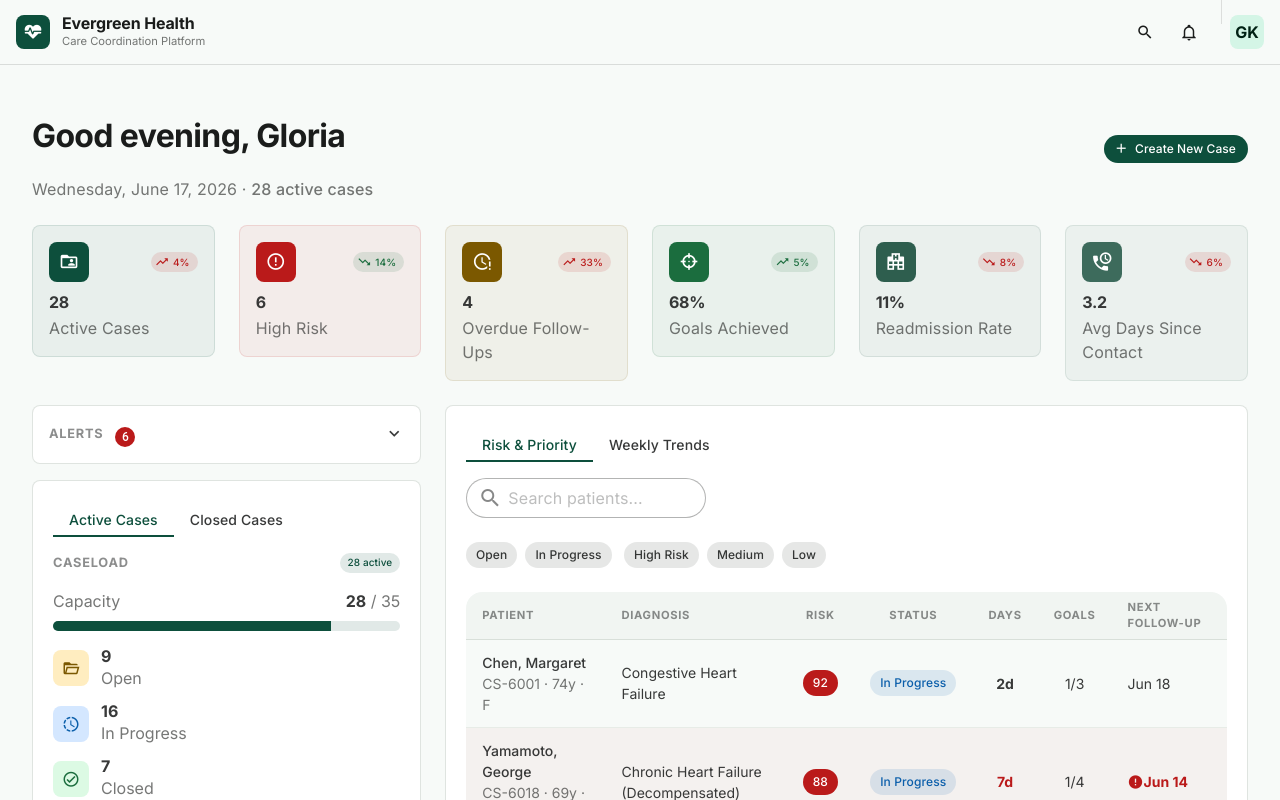
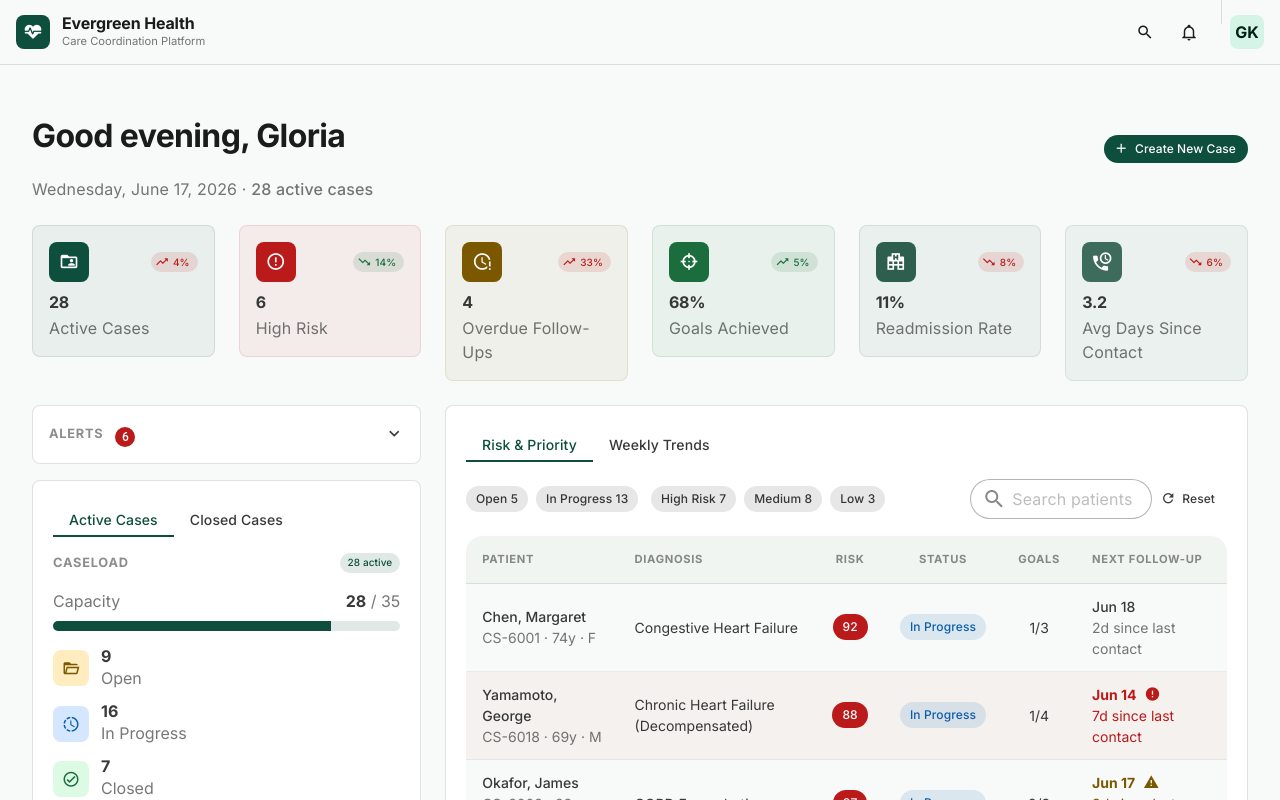
Before and after one commit to glo-kim/my-capstone-dashboard, a Vue app: page / in a window 1280 px wide. Shown: the top 800 px of the page. Built offline with nearby package versions, Linux system fonts and the light colour scheme.

Commit message:
Clean up alerts component to RiskPriorityPanel in HomeView for improved alert management. Combine days and next follow up columns to group metadata to improve scanability.

```diff
--- a/src/components/RiskPriorityPanel.vue
+++ b/src/components/RiskPriorityPanel.vue
@@ -7,7 +7,27 @@
 
     <v-tabs-window v-model="activeTab">
       <v-tabs-window-item value="patients">
-        <div class="d-flex align-center justify-space-between mb-4">
+    <div class="d-flex flex-wrap align-center gap-2 mb-4">
+      <v-chip-group v-model="statusFilter" multiple selected-class="text-primary">
+        <v-chip filter variant="tonal" value="open" size="small">Open {{ countByStatus('open') }}</v-chip>
+        <v-chip filter variant="tonal" value="in-progress" size="small">In Progress {{ countByStatus('in-progress') }}</v-chip>
+      </v-chip-group>
+      <v-chip-group v-model="riskFilter" multiple selected-class="text-primary" class="ml-1">
+        <v-chip filter variant="tonal" color="error" value="high" size="small">High Risk {{ countByRisk('high') }}</v-chip>
+        <v-chip filter variant="tonal" color="warning" value="medium" size="small">Medium {{ countByRisk('medium') }}</v-chip>
+        <v-chip filter variant="tonal" color="success" value="low" size="small">Low {{ countByRisk('low') }}</v-chip>
+      </v-chip-group>
+      <v-chip
+        filter
+        variant="tonal"
+        color="error"
+        size="small"
+        :model-value="alertFilter"
+        @click="alertFilter = !alertFilter"
+      >
+        Alerts {{ countAlerts() }}
+      </v-chip>
+      <v-spacer />
       <v-text-field
         v-model="search"
         density="compact"
@@ -19,18 +39,14 @@
         variant="outlined"
         rounded="pill"
       />
-        </div>
-
-    <div class="d-flex flex-wrap align-center gap-2 mb-4">
-      <v-chip-group v-model="statusFilter" multiple selected-class="text-primary">
-        <v-chip filter variant="tonal" value="open" size="small">Open</v-chip>
-        <v-chip filter variant="tonal" value="in-progress" size="small">In Progress</v-chip>
-      </v-chip-group>
-      <v-chip-group v-model="riskFilter" multiple selected-class="text-primary" class="ml-1">
-        <v-chip filter variant="tonal" color="error" value="high" size="small">High Risk</v-chip>
-        <v-chip filter variant="tonal" color="warning" value="medium" size="small">Medium</v-chip>
-        <v-chip filter variant="tonal" color="success" value="low" size="small">Low</v-chip>
-      </v-chip-group>
+      <v-btn
+        variant="text"
+        size="small"
+        prepend-icon="mdi-refresh"
+        @click="resetFilters"
+      >
+        Reset
+      </v-btn>
     </div>
 
     <v-table density="comfortable" hover class="risk-table">
@@ -40,7 +56,6 @@
           <th class="text-left">Diagnosis</th>
           <th class="text-center">Risk</th>
           <th class="text-center">Status</th>
-          <th class="text-center">Days</th>
           <th class="text-center">Goals</th>
           <th class="text-left">Next Follow-Up</th>
         </tr>
@@ -88,32 +103,47 @@
             </v-chip>
           </td>
           <td class="text-center">
-            <span
-              class="font-weight-bold"
-              :class="item.case.daysSinceLastContact >= 5 ? 'text-error' : item.case.daysSinceLastContact >= 3 ? 'text-warning' : ''"
-            >
-              {{ item.case.daysSinceLastContact }}d
-            </span>
-          </td>
-          <td class="text-center">
             <span class="text-body-2">
               {{ item.case.goalsAchieved }}/{{ item.case.totalGoals }}
             </span>
           </td>
           <td>
-            <div class="d-flex align-center gap-1">
+            <div>
+              <div class="d-flex align-center">
+                <span
+                  class="text-body-2 font-weight-medium"
+                  :class="item.case.followUpOverdue ? 'text-error font-weight-bold' : (!hasInfoAlert(item.patient.id) && item.case.daysSinceLastContact >= 3) ? 'text-warning font-weight-bold' : ''"
+                >
+                  {{ formatDate(item.case.nextFollowUpDate) }}
+                </span>
                 <v-icon
                   v-if="item.case.followUpOverdue"
                   icon="mdi-alert-circle"
                   color="error"
                   size="16"
+                  class="ml-2"
                 />
-              <span
-                class="text-body-2"
-                :class="{ 'text-error font-weight-bold': item.case.followUpOverdue }"
+                <v-icon
+                  v-if="!item.case.followUpOverdue && item.case.daysSinceLastContact >= 3 && !hasInfoAlert(item.patient.id)"
+                  icon="mdi-alert"
+                  color="warning"
+                  size="16"
+                  class="ml-2"
+                />
+                <v-icon
+                  v-if="!item.case.followUpOverdue && hasInfoAlert(item.patient.id)"
+                  icon="mdi-information"
+                  color="info"
+                  size="16"
+                  class="ml-2"
+                />
+              </div>
+              <div
+                class="text-caption"
+                :class="item.case.daysSinceLastContact >= 5 ? 'text-error' : item.case.daysSinceLastContact >= 3 ? 'text-warning' : 'text-medium-emphasis'"
               >
-                {{ formatDate(item.case.nextFollowUpDate) }}
-              </span>
+                {{ item.case.daysSinceLastContact }}d since last contact
+              </div>
             </div>
           </td>
         </tr>
@@ -188,6 +218,7 @@ const props = defineProps<{
   cases: Case[]
   patients: Patient[]
   activities: Activity[]
+  alerts?: { id: string; type: string; patientId: string; message: string }[]
   trend?: any
 }>()
 
@@ -201,6 +232,31 @@ const search = ref('')
 const statusFilter = ref<string[]>([])
 const riskFilter = ref<string[]>([])
 const selectedCase = ref<CaseWithPatient | null>(null)
+const alertFilter = ref(false)
+
+function resetFilters() {
+  search.value = ''
+  statusFilter.value = []
+  riskFilter.value = []
+  alertFilter.value = false
+  selectedCase.value = null
+}
+
+function countByStatus(status: string) {
+  return casePatientPairs.value.filter(item => item.case.status === status).length
+}
+
+function countByRisk(level: string) {
+  return casePatientPairs.value.filter(item => item.patient.riskLevel === level).length
+}
+
+function countAlerts() {
+  return casePatientPairs.value.filter(item => item.case.followUpOverdue).length
+}
+
+function hasInfoAlert(patientId: string) {
+  return props.alerts?.some(a => a.patientId === patientId && a.type === 'info') ?? false
+}
 
 function selectCase(item: CaseWithPatient) {
   selectedCase.value = selectedCase.value?.case.id === item.case.id ? null : item
@@ -221,6 +277,7 @@ const filteredCases = computed(() => {
   return casePatientPairs.value.filter((item) => {
     if (statusFilter.value.length > 0 && !statusFilter.value.includes(item.case.status)) return false
     if (riskFilter.value.length > 0 && !riskFilter.value.includes(item.patient.riskLevel)) return false
+    if (alertFilter.value && !item.case.followUpOverdue) return false
     if (search.value) {
       const s = search.value.toLowerCase()
       const name = `${item.patient.firstName} ${item.patient.lastName}`.toLowerCase()
--- a/src/views/HomeView.vue
+++ b/src/views/HomeView.vue
@@ -189,6 +189,7 @@
           :cases="data.cases"
           :patients="data.patients"
           :activities="data.activities"
+          :alerts="alerts"
           :trend="data.weeklyTrend"
           @select="onCaseSelect"
         />
```
Lines whose indentation alone changed are shown as unchanged.
